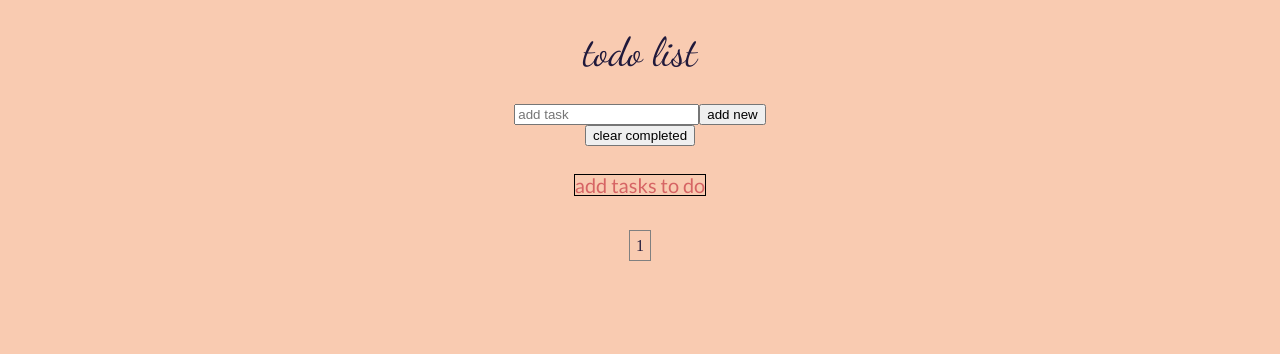
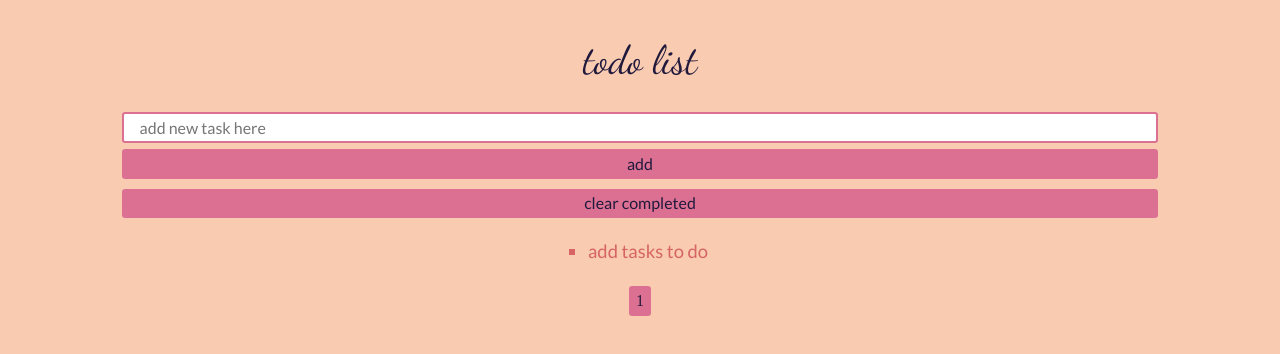
Before and after one commit to kp1129/todo-app, a React (Create React App) app in the folder app/: page / in a window 1280 px wide. Shown: the top 354 px of the page. Built offline with nearby package versions, Linux system fonts and the light colour scheme.

Commit message:
add a custom hook that uses localStorage

```diff
--- a/app/src/App.css
+++ b/app/src/App.css
@@ -1,7 +1,6 @@
 @import url("https://fonts.googleapis.com/css?family=Dancing+Script|Lato&display=swap");
 
 /* smartphones, portrait iPhone, portrait 480x320 phones (Android) */
-
 .App {
   margin: 0;
   padding: 0;
@@ -15,20 +14,39 @@
 h1 {
   font-family: 'Dancing Script', cursive;
   font-size: 2.5rem;
-  padding: 2rem 0;
+  padding: 2.5rem 0 2rem 0;
+
 }
 
 div.error {
   font-family: 'Lato', sans-serif;
-  padding: 1rem 3rem;
+  padding: 0.25rem 0;
   font-size: 1rem;
-  line-height: 1.25rem;
   color: #d66464;
 }
 
 .list-container {
   width: 90%;
   margin: 0 auto;
+}
+
+ul {
+  list-style-type: square;
+}
+
+.todo {
+  font-family: 'Lato', sans-serif;
+  color: #d66464;
+  padding-left: 1rem;
+  text-align: left;
+  width: fit-content;
+  max-width: 90%;
+  margin: 1.5rem auto;
+  font-size: 1.15rem;
+}
+
+.todo:hover {
+  cursor: pointer;
 }
 
 .completed {
@@ -39,24 +57,61 @@ div.error {
 .form-container {
   width: 90%;
   margin: 0 auto;
+  font-family: 'Lato', sans-serif;
+}
+
+form {
+  display: flex;
+  flex-direction: column;
+  width: 90%;
+  margin: 0 auto;
+}
+
+input {
+    border-radius: 0.2rem;
+    border: 2px solid palevioletred;
+    width: 100%;
+    padding: 0.25em 1em;
+}
+
+.add-new {
+    border-radius: 0.2rem;
+    border: 2px solid palevioletred;
+    background-color: palevioletred;
+    color: #20193b;
+    margin: 0.4rem 0 0.3rem 0;
+    padding: 0.3rem 1rem;
+    width: 100%;
+    cursor: pointer;
+}
+
+.clear-completed {
+  border-radius: 0.2rem;
+  border: 2px solid palevioletred;
+  background-color: palevioletred;
+  color: #20193b;
+  margin: 0.3rem 0 0 0;
+  padding: 0.3rem 1rem;
+  width: 90%;
+  cursor: pointer;
 }
 
 .pagination-container {
   display: flex;
+  flex-flow: row wrap;
   justify-content: center;
-
+  width: 90%;
+  margin: 0 auto;
 }
 
 .pagination-button {
-  border: 1px solid gray;
-  padding: 0.4rem;
-  margin: 0.4rem;
+  border-radius: 0.2rem;
+  border: 2px solid palevioletred;
+  background-color: palevioletred;
+  padding: 0.3rem;
+  margin: 0.1rem 0.5rem;
   cursor: pointer;
 }
-
-
-
-
 
 @media (min-width:480px)  {
   /* smartphones, Android phones, landscape iPhone */
--- a/app/src/App.js
+++ b/app/src/App.js
@@ -1,12 +1,12 @@
 import React, {useState} from 'react';
 import ListOfTodos from './components/ListOfTodos';
 import AddTodos from './components/AddTodos';
-import mockData from './mockData';
+import {useLocalStorage} from './hooks/useLocalStorage';
 import './App.css';
 
 const App = () => {
 
-  const [todos, setTodos] = useState([
+  const [todos, setTodos] = useLocalStorage('todo list', [
     {
       task: "add tasks to do",
       completed: false,
--- a/app/src/components/AddTodos.js
+++ b/app/src/components/AddTodos.js
@@ -36,15 +36,14 @@ const AddTodos = ({addTodo, clearCompleted}) => {
     return (
         <div className="form-container">
             <form onSubmit={handleAddTodo} >
+            {error && <div className="error"><p>Add a task to do</p></div>}
                 <label htmlFor="todo">
-                    <input type="text" name="todo" id="todo" placeholder="add task" value={newTodo} onChange={handleInputChange} />
+                    <input type="text" name="todo" id="todo" placeholder="add new task here" value={newTodo} onChange={handleInputChange} />
                 </label>
-                <button type="submit">add new</button>
-            {error && <div className="error"><p>Can't add empty tasks!</p><p>Please add a task to do</p></div>}
+                <button className='add-new' type="submit">add</button>
             </form>
-            <button type="text" onClick={handleClear}>clear completed</button>
+            <button className='clear-completed' type="text" onClick={handleClear}>clear completed</button>
         </div>
-
     )
 }
 
--- a/app/src/components/ListOfTodos.js
+++ b/app/src/components/ListOfTodos.js
@@ -23,9 +23,9 @@ const ListOfTodos = ({todos, toggleCompleted}) => {
 
     return(
         <div className="list-container">
-
-            {todos.map(todo => <Todo data={todo} toggleCompleted={toggleCompleted}/>).reverse().slice(start, end)}
-
+            <ul>
+                {todos.map(todo => <Todo data={todo} toggleCompleted={toggleCompleted}/>).reverse().slice(start, end)}
+            </ul>
             <Pagination display={display} total={todos.length}/>
         </div>
     )
--- a/app/src/components/Todo.css
+++ /dev/null
@@ -1,14 +0,0 @@
-.todo {
-    font-family: 'Lato', sans-serif;
-    color: #d66464;
-    padding: 0;
-    font-size: 1.25rem;
-    border: 1px solid black;
-    width: fit-content;
-    max-width: 95%;
-    margin: 1.75rem auto;
-}
-
-.todo:hover {
-    cursor: pointer;
-}
--- a/app/src/components/Todo.js
+++ b/app/src/components/Todo.js
@@ -1,10 +1,10 @@
 import React from "react";
-import "./Todo.css";
+import "../App.css";
 
 const Todo = ({data, toggleCompleted}) => {
 
 return <div className={data.completed ? "completed todo" : "todo"} onClick={() => toggleCompleted(data.id)}>
-            <p>{data.task}</p>
+            <li>{data.task}</li>
         </div>;
 };
 
--- /dev/null
+++ b/app/src/hooks/useLocalStorage.js
@@ -0,0 +1,19 @@
+import React, {useState} from 'react';
+
+// custom hooks for the win
+// this one allows the app to save the todo list to the browser
+// so that users don't lose their progress if they refresh the page
+// or close the browser and come back to the app later
+export const useLocalStorage = (key, initialValue) => {
+    const [storedValue, setStoredValue] = useState(() => {
+        const list = window.localStorage.getItem(key);
+        return list ? JSON.parse(list) : initialValue;
+    });
+
+    const setValue = list => {
+        setStoredValue(list);
+        window.localStorage.setItem(key, JSON.stringify(list));
+    }
+
+    return [storedValue, setValue];
+}
--- a/app/src/index.css
+++ b/app/src/index.css
@@ -10,7 +10,7 @@ del, dfn, em, img, ins, kbd, q, s, samp,
 small, strike, strong, sub, sup, tt, var,
 b, u, i, center,
 dl, dt, dd, ol, ul, li,
-fieldset, form, label, legend,
+button, fieldset, form, input, label, legend,
 table, caption, tbody, tfoot, thead, tr, th, td,
 article, aside, canvas, details, embed,
 figure, figcaption, footer, header, hgroup,
@@ -22,6 +22,7 @@ time, mark, audio, video {
 	font-size: 100%;
 	font: inherit;
 	vertical-align: baseline;
+	box-sizing: border-box;
 }
 /* HTML5 display-role reset for older browsers */
 article, aside, details, figcaption, figure,
--- a/app/src/mockData.js
+++ /dev/null
@@ -1,76 +0,0 @@
-const mockData = [
-    {
-        task: "task one",
-        display: true,
-        completed: false,
-        id: 1
-      },
-      {
-        task: "task two",
-        display: true,
-        completed: false,
-        id: 2
-      },
-      {
-        task: "task three",
-        display: true,
-        completed: false,
-        id: 3
-      },
-      {
-        task: "task four",
-        display: true,
-        completed: false,
-        id: 4
-      },
-      {
-        task: "task five",
-        display: true,
-        completed: false,
-        id: 5
-      },
-      {
-        task: "task six",
-        display: true,
-        completed: false,
-        id: 6
-      },
-      {
-        task: "task seven",
-        display: true,
-        completed: false,
-        id: 7
-      },
-      {
-        task: "task eight",
-        display: true,
-        completed: false,
-        id: 8
-      },
-      {
-        task: "task nine",
-        display: true,
-        completed: false,
-        id: 9
-      },
-      {
-        task: "task ten",
-        display: true,
-        completed: false,
-        id: 10
-      },
-      {
-        task: "task eleven",
-        display: true,
-        completed: false,
-        id: 11
-      },
-      {
-        task: "task twelve",
-        display: true,
-        completed: false,
-        id: 12
-      }
-];
-
-export default mockData;
```
Also changed, not shown: 1 other file (tests, documents, lock files or other folders).
